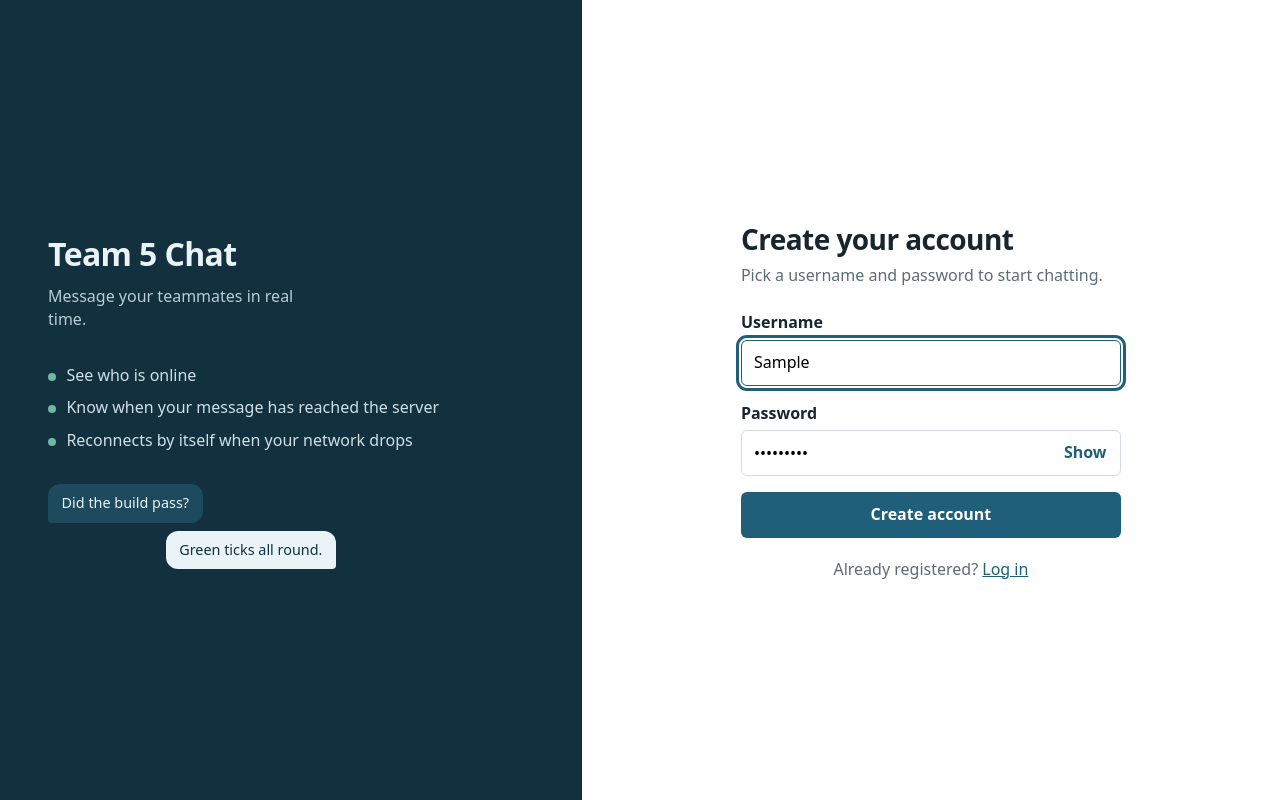
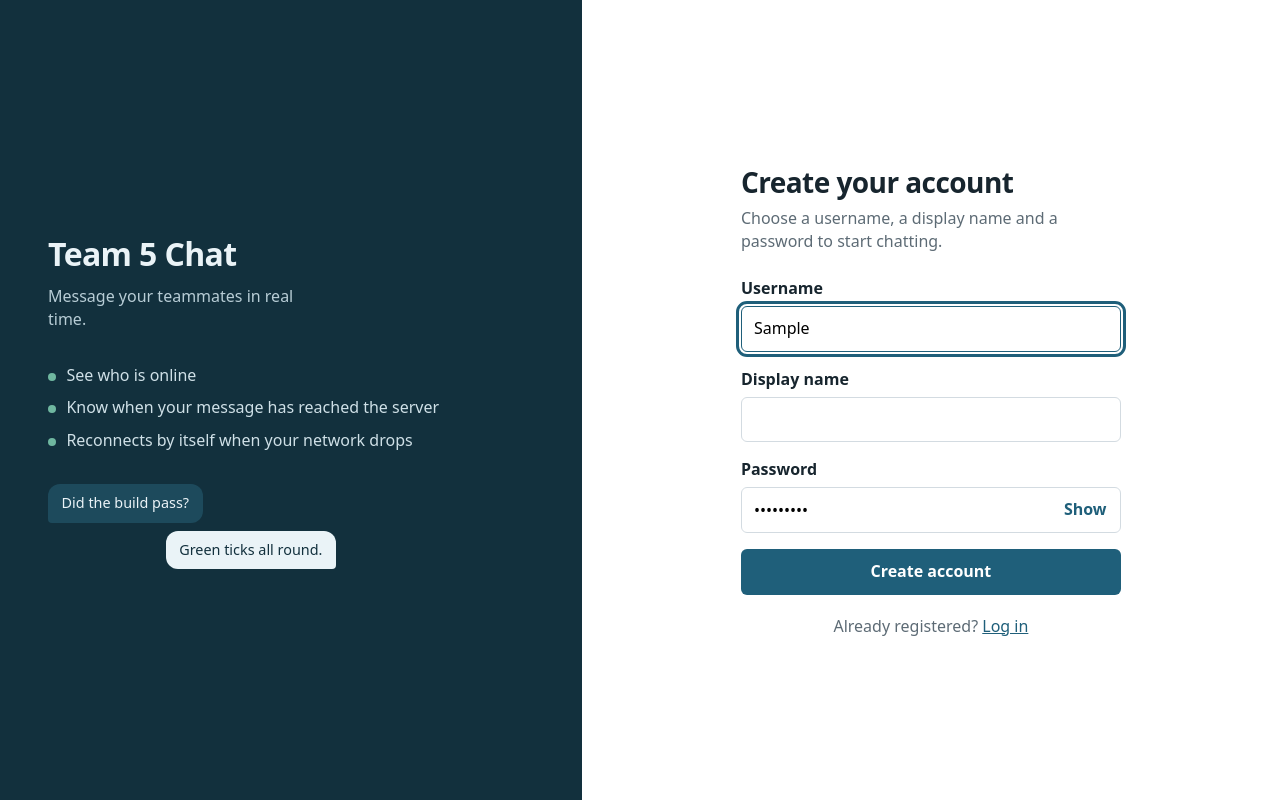
Before and after one commit to SE-Project-Sem-V/SE-PROJECT-TEAM-5, a React (Vite) app in the folder frontend/: page / in a window 1280 px wide. Both pictures are taken after typing "Sample", "Sample123" into the empty fields and a click on the button "Create an account". Built offline with nearby package versions, Linux system fonts and the light colour scheme; no server answers.

Commit message:
Open the direct conversation before messaging and reuse getDirectMessages for history

```diff
--- a/frontend/src/App.jsx
+++ b/frontend/src/App.jsx
@@ -2,7 +2,7 @@ import { useEffect, useRef, useState } from 'react';
 import AuthScreen from './components/AuthScreen.jsx';
 import UserList from './components/UserList.jsx';
 import ChatWindow from './components/ChatWindow.jsx';
-import { logout } from './api.js';
+import { getOrCreateDirectConversation, logout } from './api.js';
 import { fetchHistory } from './history.js';
 import { appendUnique, mergeHistory } from './messages.js';
 import { connectSocket } from './socket.js';
@@ -31,6 +31,11 @@ function saveSession(session) {
   } catch {
     /* storage unavailable: the user just logs in again after a refresh */
   }
+}
+
+// Unique id for each message. The server uses it (clientId) to ignore a retry of a message it already saved.
+function newClientId() {
+  return globalThis.crypto?.randomUUID?.() ?? `${Date.now()}-${Math.random().toString(36).slice(2)}`;
 }
 
 export default function App() {
@@ -64,7 +69,7 @@ export default function App() {
     if (status === 'connected' && (previous === 'reconnecting' || previous === 'disconnected')) {
       setNotice({ kind: 'ok', text: 'You are back online.' });
       // Fill in anything that arrived while the connection was down.
-      if (peerRef.current) loadHistory(peerRef.current.id);
+      if (peerRef.current) openConversation(peerRef.current.id);
     } else if (status === 'reconnecting' && previous === 'connected') {
       setNotice({ kind: 'warn', text: 'Connection lost. Trying to reconnect…' });
     } else if (status === 'disconnected') {
@@ -122,15 +127,18 @@ export default function App() {
     setNotice(null);
   }
 
-  // CHAT-F-011: load recent messages for a conversation and merge them with what is already on screen.
-  async function loadHistory(peerId) {
+  // The backend only accepts messages for a conversation that exists, so open it first (this is safe to repeat).
+  // Then load the saved messages (CHAT-F-011) and merge them with what is already on screen.
+  async function openConversation(peerId) {
     setHistoryState((prev) => ({ ...prev, [peerId]: 'loading' }));
     try {
+      await getOrCreateDirectConversation(peerId, session.token);
       const history = await fetchHistory(peerId, session.token, session.user.id);
       setMessages((prev) => ({ ...prev, [peerId]: mergeHistory(history, prev[peerId] || []) }));
       setHistoryState((prev) => ({ ...prev, [peerId]: 'loaded' }));
-    } catch {
+    } catch (err) {
       setHistoryState((prev) => ({ ...prev, [peerId]: 'error' }));
+      setNotice({ kind: 'warn', text: err.message });
     }
   }
 
@@ -138,7 +146,7 @@ export default function App() {
     setPeer(user);
     setUnread((prev) => ({ ...prev, [user.id]: 0 }));
     const state = historyState[user.id];
-    if (!state || state === 'error') loadHistory(user.id);
+    if (!state || state === 'error') openConversation(user.id);
   }
 
   function patchMessage(peerId, id, patch) {
@@ -160,7 +168,7 @@ export default function App() {
 
   function handleSend(content) {
     const peerId = peer.id;
-    const tempId = `tmp-${Date.now()}`;
+    const tempId = `tmp-${newClientId()}`;
     const pending = {
       id: tempId,
       from: session.user.id,
@@ -215,7 +223,7 @@ export default function App() {
           onRetry={handleRetry}
           onBack={() => setPeer(null)}
           historyState={peer ? historyState[peer.id] : undefined}
-          onReloadHistory={() => loadHistory(peer.id)}
+          onReloadHistory={() => openConversation(peer.id)}
         />
       </main>
       {notice && (
--- a/frontend/src/components/AuthScreen.jsx
+++ b/frontend/src/components/AuthScreen.jsx
@@ -4,12 +4,14 @@ import { login, register } from '../api.js';
 export default function AuthScreen({ onAuth }) {
   const [mode, setMode] = useState('login');
   const [username, setUsername] = useState('');
+  const [displayName, setDisplayName] = useState('');
   const [password, setPassword] = useState('');
   const [showPassword, setShowPassword] = useState(false);
   const [error, setError] = useState('');
-  const [errorField, setErrorField] = useState(null); // 'username' | 'password' | null
+  const [errorField, setErrorField] = useState(null); // 'username' | 'displayName' | 'password' | null
   const [busy, setBusy] = useState(false);
   const usernameRef = useRef(null);
+  const displayNameRef = useRef(null);
   const passwordRef = useRef(null);
   const isRegister = mode === 'register';
 
@@ -22,6 +24,7 @@ export default function AuthScreen({ onAuth }) {
     setError(message);
     setErrorField(field);
     if (field === 'username') usernameRef.current?.focus();
+    if (field === 'displayName') displayNameRef.current?.focus();
     if (field === 'password') passwordRef.current?.focus();
   }
 
@@ -30,11 +33,21 @@ export default function AuthScreen({ onAuth }) {
     setError('');
     setErrorField(null);
     if (!username.trim()) return fail('Enter a username.', 'username');
+    if (isRegister && (username.trim().length < 3 || username.trim().length > 64)) {
+      return fail('Username must be 3 to 64 characters.', 'username');
+    }
+    if (isRegister && !displayName.trim()) return fail('Enter a display name.', 'displayName');
+    if (isRegister && displayName.trim().length > 100) {
+      return fail('Display name must be at most 100 characters.', 'displayName');
+    }
     if (!password) return fail('Enter a password.', 'password');
     setBusy(true);
     try {
-      const submit = isRegister ? register : login;
-      onAuth(await submit(username.trim(), password));
+      onAuth(
+        isRegister
+          ? await register(username.trim(), password, displayName.trim())
+          : await login(username.trim(), password),
+      );
     } catch (err) {
       fail(err.message);
     } finally {
@@ -66,7 +79,7 @@ export default function AuthScreen({ onAuth }) {
           <h1>{isRegister ? 'Create your account' : 'Log in'}</h1>
           <p className="sub">
             {isRegister
-              ? 'Pick a username and password to start chatting.'
+              ? 'Choose a username, a display name and a password to start chatting.'
               : 'Welcome back. Enter your details.'}
           </p>
 
@@ -83,12 +96,30 @@ export default function AuthScreen({ onAuth }) {
               ref={usernameRef}
               value={username}
               onChange={(e) => setUsername(e.target.value)}
+              maxLength={64}
               autoComplete="username"
               aria-invalid={errorField === 'username'}
               aria-describedby={errorField === 'username' ? 'auth-error' : undefined}
               data-testid="auth-username"
             />
           </div>
+
+          {isRegister && (
+            <div className="field">
+              <label htmlFor="auth-displayname">Display name</label>
+              <input
+                id="auth-displayname"
+                ref={displayNameRef}
+                value={displayName}
+                onChange={(e) => setDisplayName(e.target.value)}
+                maxLength={100}
+                autoComplete="name"
+                aria-invalid={errorField === 'displayName'}
+                aria-describedby={errorField === 'displayName' ? 'auth-error' : undefined}
+                data-testid="auth-displayname"
+              />
+            </div>
+          )}
 
           <div className="field">
             <label htmlFor="auth-password">Password</label>
--- a/frontend/src/history.js
+++ b/frontend/src/history.js
@@ -1,16 +1,13 @@
-import { API_URL, USE_MOCK, assertSecureTransport } from './config.js';
+import { getDirectMessages } from './api.js';
+import { USE_MOCK } from './config.js';
 import { normalizeMessage } from './messages.js';
 
-// ASSUMED endpoint: the SAD does not define chat history yet (CHAT-F-011).
-// Change this one line if the backend uses a different path.
-const historyPath = (peerId) => `/api/messages/history?userId=${encodeURIComponent(peerId)}&limit=50`;
-
-const wait = (ms = 300) => new Promise((resolve) => setTimeout(resolve, ms));
-
-// Loads the recent messages between the logged-in user (meId) and peerId, oldest first.
+// Loads the saved messages between the logged-in user (meId) and peerId, oldest first.
+// The real request lives in api.js (getDirectMessages -> GET /api/users/:userId/messages).
 export async function fetchHistory(peerId, token, meId) {
   if (USE_MOCK) {
-    await wait();
+    // Demo messages so the history screen can be tried without a backend.
+    await new Promise((resolve) => setTimeout(resolve, 300));
     const day = 24 * 60 * 60 * 1000;
     const start = Date.now() - day;
     return [
@@ -20,21 +17,7 @@ export async function fetchHistory(peerId, token, meId) {
     ];
   }
 
-  assertSecureTransport();
-  let response;
-  try {
-    response = await fetch(`${API_URL}${historyPath(peerId)}`, {
-      headers: { 'Content-Type': 'application/json', Authorization: `Bearer ${token}` },
-    });
-  } catch {
-    throw new Error('Cannot reach the server. Check your connection and try again.');
-  }
-  const data = await response.json().catch(() => ({}));
-  if (!response.ok) {
-    const e = data.error;
-    throw new Error((typeof e === 'string' ? e : e?.message) || data.message || `Could not load history (error ${response.status}).`);
-  }
-  const list = Array.isArray(data) ? data : data.messages || [];
+  const list = await getDirectMessages(peerId, token);
   return list.map((raw) => {
     const m = normalizeMessage(raw);
     return { ...m, to: m.to ?? (m.from === meId ? peerId : meId) };
```
